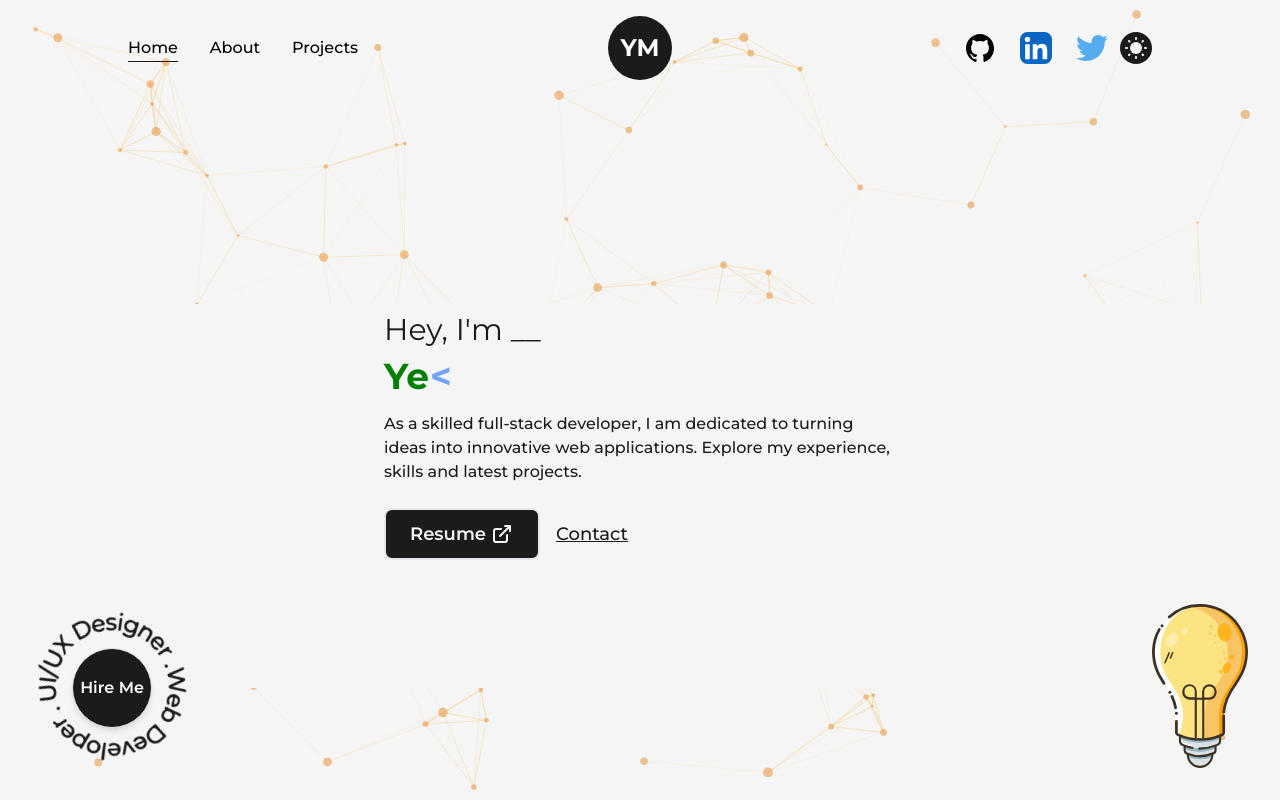
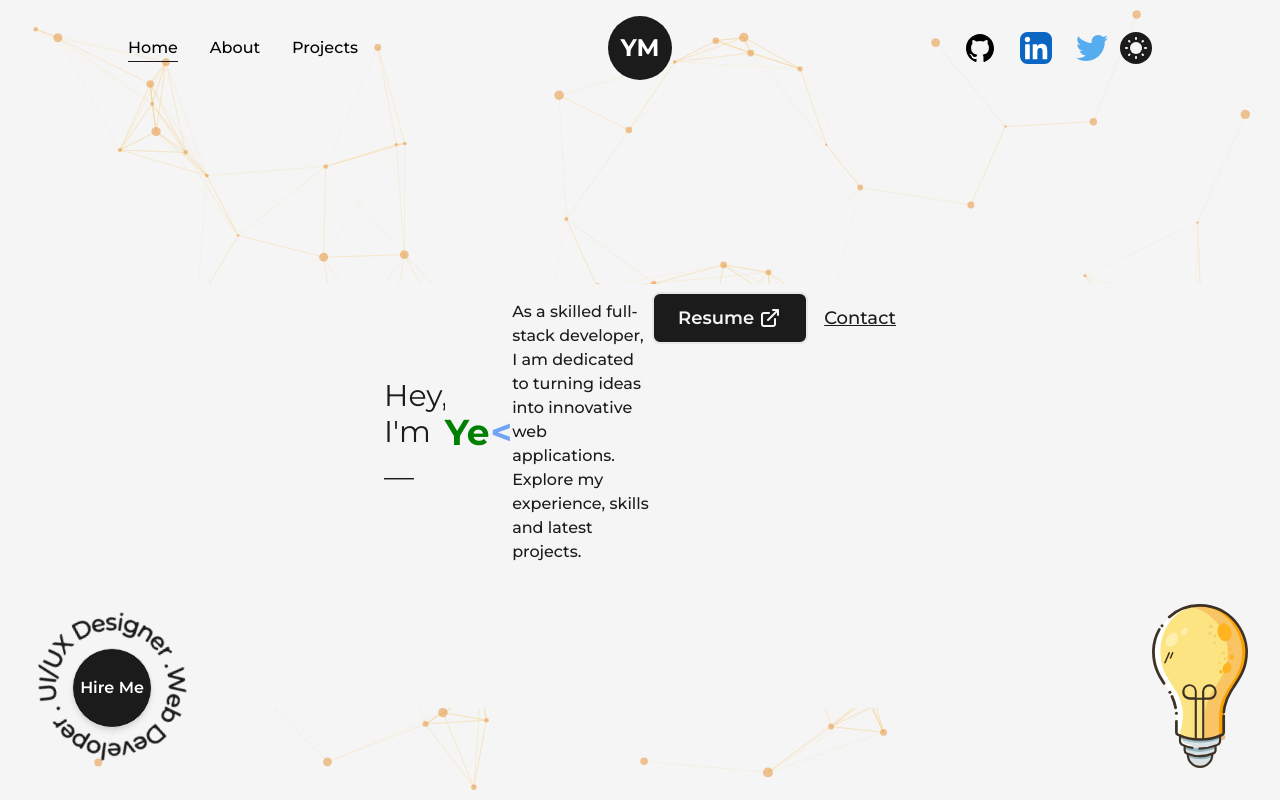
Before and after one commit to yeshmandava/Personal-Portfolio, a Next.js app: page / in a window 1280 px wide. Shown: the top 800 px of the page. Built offline with nearby package versions, Linux system fonts and the light colour scheme.

Commit message:
Update index.js

```diff
--- a/src/pages/index.js
+++ b/src/pages/index.js
@@ -50,7 +50,7 @@ export default function Home() {
           {/* <div className="flex w-full justify-center"> */}
           <div className="flex flex-col items-center md:items-start sm:items-start"> {/* Center on mobile, align start on medium and larger screens */}
 
-            <div className="w-1/2 md:w-1/1 sm:w-1/1 flex flex-col items-start self-center">
+            <div className="w-1/2 md:w-1/1 sm:w-1/1 flex items-center self-center">
 
               {/* <div className="text-left text-3xl"> */}
                 <AnimatedText text="Hey, I'm __" className=" text-left font-normal pr-0 sm:pr-0 md:pr-0" />
```
